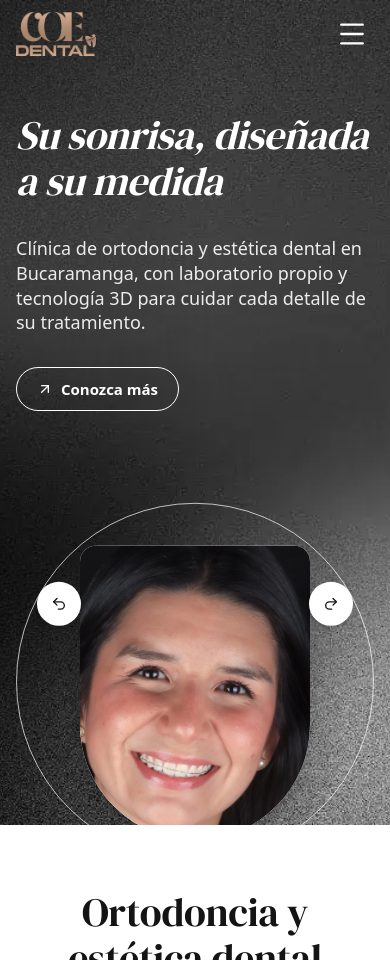
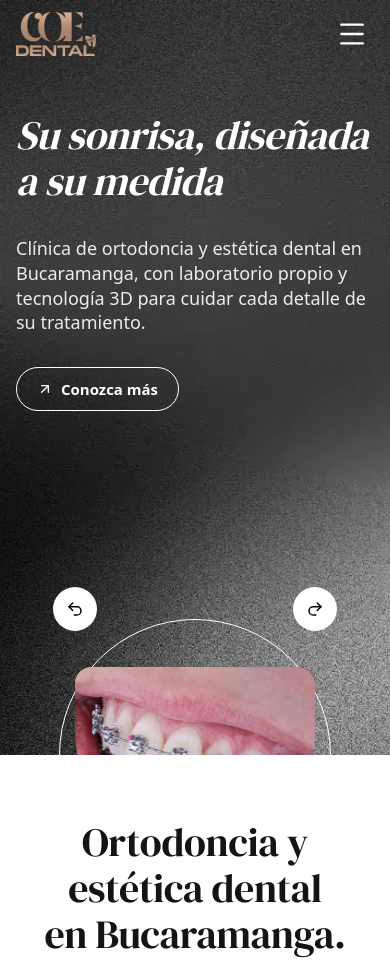
Before and after one commit to lac617a/COE-sanchez, an Astro site: page / in a window 390 px wide. Shown: the top 960 px of the page. Built offline with nearby package versions, Linux system fonts and the light colour scheme; Astro itself is replaced by a stand-in of ours.

Commit message:
feat: rueda de fotos en la portada, como la referencia
Cuatro fotos en arco colocadas alrededor de una rueda (arriba, derecha,
abajo e izquierda). Solo se ve la de arriba; las flechas giran la rueda
un cuarto de vuelta en 0,55 s y la siguiente asoma por abajo. Círculo de
línea fina centrado en el borde inferior de la portada.

Las secciones que recortan contenido pasan a overflow: clip: con hidden,
el foco de las flechas desplazaba la portada en el celular.

Co-Authored-By: Claude Opus 5.5 <noreply@anthropic.com>

```diff
--- a/CLAUDE.md
+++ b/CLAUDE.md
@@ -13,7 +13,7 @@ Las rutas antiguas de la guía (`/cepillado`, `/urgencias`…) redirigen a `/gui
 
 **Referencia visual:** [coedental.pe](https://coedental.pe/). La landing sigue su diseño y su orden de secciones lo más fielmente posible. **Nunca** se copian sus textos, fotos, cifras ni testimonios.
 
-- **Portada:** textura de luz (`public/images/hero-bg.webp`) y titular en DM Serif cursiva. A la derecha va un carrusel circular con fotos en forma de arco (`HeroCarousel`).
+- **Portada:** textura de luz (`public/images/hero-bg.webp`) y titular en DM Serif cursiva. A la derecha va una rueda de 4 fotos en forma de arco que gira un cuarto de vuelta con las flechas (`HeroCarousel`). Las secciones que recortan contenido usan `overflow: clip`, no `hidden`: con `hidden`, el foco de un botón desplaza la sección.
 - **Cabecera:** logo y botón de menú, que abre un menú lateral blanco. Es transparente sobre las portadas oscuras.
 - **Títulos de sección:** Nunito Sans negrita de 32 px (`.section-title`). La serif solo se usa en los titulares grandes (`.display-title`) y en el pie.
 - **Texto base:** 16 px en la landing y 18 px en las guías (`data-area="guias"` en `<html>`).
--- a/src/components/landing/HeroCarousel.astro
+++ b/src/components/landing/HeroCarousel.astro
@@ -5,87 +5,205 @@ import { Redo2, Undo2 } from "lucide-react";
 import type { ImageMetadata } from "astro";
 
 /**
- * Carrusel de la portada, como el de la referencia: un círculo de línea fina, una foto
- * con forma de arco y dos flechas blancas sobre el círculo. Sin JavaScript se ve la primera.
+ * Rueda de fotos de la portada, como la de la referencia: 4 fotos en forma de arco
+ * (54 px arriba, redondas abajo) colocadas arriba, a la derecha, abajo y a la izquierda
+ * de una rueda. Solo se ve la de arriba; la portada recorta el resto, que asoma por abajo.
+ * Las flechas giran la rueda un cuarto de vuelta (0,55 s). Detrás, un círculo de línea
+ * fina centrado en el borde inferior.
  */
 type Slide = {
   src: ImageMetadata;
   alt: string;
-  fit?: "cover" | "contain";
-  /** Encuadre (object-position) para recortar la foto dentro del arco. */
+  /** Encuadre (object-position) dentro del arco. */
   position?: string;
 };
 type Props = { slides: Slide[] };
 
-const { slides } = Astro.props;
+// La rueda tiene 4 puestos: si hay menos fotos, se repiten.
+const slots = Array.from(
+  { length: 4 },
+  (_, index) => Astro.props.slides[index % Astro.props.slides.length],
+);
 ---
 
-<div
-  class="relative mx-auto aspect-square w-full max-w-[26rem] md:max-w-[30rem]"
-  data-hero-carousel
->
-  <!-- Círculo de línea fina -->
-  <div aria-hidden="true" class="absolute inset-0 rounded-full border border-white/70"></div>
+<div class="hero-wheel" data-hero-wheel>
+  <span aria-hidden="true" class="wheel-circle"></span>
 
-  <!-- Fotos con forma de arco (esquinas de 54 px arriba y redondas abajo) -->
-  <div class="absolute inset-x-[18%] top-[12%] bottom-[6%] overflow-hidden rounded-t-[3.4rem] rounded-b-[25rem] bg-white shadow-[0_30px_60px_-25px_rgb(0_0_0/0.8)]">
-    {slides.map((slide, index) => (
+  <div class="wheel-ring" data-ring>
+    {slots.map((slide, index) => (
       <Image
         src={slide.src}
         alt={slide.alt}
-        widths={[360, 600, 800].filter((width) => width <= slide.src.width)}
-        sizes="(min-width: 768px) 22rem, 70vw"
+        widths={[400, 600, 900].filter((width) => width <= slide.src.width)}
+        sizes="(min-width: 1024px) 35rem, (min-width: 768px) 30rem, 15rem"
         loading={index === 0 ? "eager" : "lazy"}
-        data-slide={index}
-        style={{ objectPosition: slide.position ?? "50% 50%" }}
+        class="wheel-card"
+        style={{ "--slot": index, objectPosition: slide.position ?? "50% 50%" }}
         aria-hidden={index === 0 ? undefined : "true"}
-        class:list={[
-          "absolute inset-0 h-full w-full transition-opacity duration-500",
-          slide.fit === "contain" ? "object-contain p-8" : "object-cover",
-          index === 0 ? "opacity-100" : "opacity-0",
-        ]}
+        data-card
       />
     ))}
   </div>
 
-  {slides.length > 1 && (
-    <>
-      <button
-        type="button"
-        data-dir="-1"
-        class="absolute top-[22%] left-[6%] grid size-11 place-items-center rounded-full bg-white text-ink shadow-md transition-transform hover:scale-105"
-      >
-        <Undo2 aria-hidden="true" className="size-4" />
-        <span class="sr-only">Foto anterior</span>
-      </button>
-      <button
-        type="button"
-        data-dir="1"
-        class="absolute top-[22%] right-[6%] grid size-11 place-items-center rounded-full bg-white text-ink shadow-md transition-transform hover:scale-105"
-      >
-        <Redo2 aria-hidden="true" className="size-4" />
-        <span class="sr-only">Foto siguiente</span>
-      </button>
-    </>
-  )}
+  <div class="wheel-arrows">
+    <button type="button" class="wheel-arrow" data-dir="-1">
+      <Undo2 aria-hidden="true" className="size-[1.125rem]" />
+      <span class="sr-only">Foto anterior</span>
+    </button>
+    <button type="button" class="wheel-arrow" data-dir="1">
+      <Redo2 aria-hidden="true" className="size-[1.125rem]" />
+      <span class="sr-only">Foto siguiente</span>
+    </button>
+  </div>
 </div>
 
+<style>
+  /* Medidas de la referencia: celular, tableta (≤ 1024 px) y escritorio. */
+  .hero-wheel {
+    --card-w: 15rem;
+    --card-h: 11.5rem;
+    --radius: 13rem; /* del centro de la rueda al centro de cada foto */
+    --top: 0.5rem;
+    --height: 19rem; /* alto visible antes del borde de la portada */
+    --circle: 17rem;
+    --arrow: 2.75rem;
+    --arrow-y: 8.5rem;
+    --arrow-x: 7.5rem;
+
+    position: relative;
+    height: var(--height);
+  }
+
+  @media (min-width: 768px) {
+    .hero-wheel {
+      --card-w: 30rem;
+      --card-h: 17.5rem;
+      --radius: 22rem;
+      --top: 1.25rem;
+      --height: 26.25rem;
+      --circle: 32.5rem;
+      --arrow: 3.125rem;
+      --arrow-y: 12.5rem;
+      --arrow-x: 7.2rem;
+    }
+  }
+
+  @media (min-width: 1025px) {
+    .hero-wheel {
+      --card-w: 35rem;
+      --card-h: 25rem;
+      --radius: 31rem;
+      --top: 3.125rem;
+      --height: 34.375rem;
+      --arrow: 3.75rem;
+      --arrow-y: 18.125rem;
+      --arrow-x: 11.875rem;
+    }
+  }
+
+  .wheel-circle {
+    position: absolute;
+    left: 50%;
+    top: 100%;
+    width: var(--circle);
+    aspect-ratio: 1;
+    translate: -50% -50%;
+    border: 1px solid #fff;
+    border-radius: 50%;
+    pointer-events: none;
+  }
+
+  /* Centro de la rueda: debajo de la foto de arriba, a una distancia igual al radio. */
+  .wheel-ring {
+    position: absolute;
+    left: 50%;
+    top: calc(var(--top) + var(--card-h) / 2 + var(--radius));
+    width: 0;
+    height: 0;
+    z-index: 1;
+    rotate: var(--turn, 0deg);
+    transition: rotate 0.55s cubic-bezier(0.4, 0, 0.2, 1);
+  }
+
+  .wheel-card {
+    position: absolute;
+    left: calc(var(--card-w) / -2);
+    top: calc(var(--card-h) / -2);
+    width: var(--card-w);
+    height: var(--card-h);
+    max-width: none;
+    object-fit: cover;
+    border-radius: 54px 54px 400px 400px;
+    /* Cada foto en su puesto: 0 arriba, 1 derecha, 2 abajo, 3 izquierda, mirando hacia fuera. */
+    transform: rotate(calc(var(--slot) * 90deg)) translateY(calc(var(--radius) * -1));
+    user-select: none;
+  }
+
+  .wheel-arrows {
+    position: absolute;
+    left: 50%;
+    top: var(--arrow-y);
+    z-index: 2;
+    display: flex;
+    gap: calc(var(--arrow-x) * 2 - var(--arrow));
+    translate: -50% 0;
+  }
+
+  .wheel-arrow {
+    display: grid;
+    place-items: center;
+    width: var(--arrow);
+    height: var(--arrow);
+    border-radius: 50%;
+    background: #fff;
+    color: #040006;
+    cursor: pointer;
+    transition:
+      background 0.2s,
+      color 0.2s;
+  }
+
+  .wheel-arrow:hover,
+  .wheel-arrow:focus-visible {
+    background: #040006;
+    color: #fff;
+  }
+
+  @media (prefers-reduced-motion: reduce) {
+    .wheel-ring {
+      transition: none;
+    }
+  }
+</style>
+
 <script>
-  for (const root of document.querySelectorAll<HTMLElement>("[data-hero-carousel]")) {
-    const slides = [...root.querySelectorAll<HTMLElement>("[data-slide]")];
-    let current = 0;
-    const show = (next: number) => {
-      current = (next + slides.length) % slides.length;
-      slides.forEach((slide, index) => {
-        const active = index === current;
-        slide.classList.toggle("opacity-100", active);
-        slide.classList.toggle("opacity-0", !active);
-        if (active) slide.removeAttribute("aria-hidden");
-        else slide.setAttribute("aria-hidden", "true");
+  for (const root of document.querySelectorAll<HTMLElement>("[data-hero-wheel]")) {
+    const ring = root.querySelector<HTMLElement>("[data-ring]")!;
+    const cards = [...root.querySelectorAll<HTMLElement>("[data-card]")];
+    let turn = 0; // cuartos de vuelta acumulados (no se reinicia: siempre gira hacia el mismo lado)
+    let busy = false;
+
+    const update = () => {
+      ring.style.setProperty("--turn", `${turn * 90}deg`);
+      // La foto de arriba es la del puesto que quedó en 0°.
+      const front = ((-turn % 4) + 4) % 4;
+      cards.forEach((card, index) => {
+        if (index === front) card.removeAttribute("aria-hidden");
+        else card.setAttribute("aria-hidden", "true");
       });
     };
+
     root.querySelectorAll<HTMLButtonElement>("[data-dir]").forEach((button) => {
-      button.addEventListener("click", () => show(current + Number(button.dataset.dir)));
+      button.addEventListener("click", () => {
+        if (busy) return;
+        busy = true;
+        // "Siguiente" gira en sentido horario: la de arriba sale por la derecha
+        // y entra la de la izquierda, como en la referencia.
+        turn += Number(button.dataset.dir);
+        update();
+        window.setTimeout(() => (busy = false), 580);
+      });
     });
+    update();
   }
 </script>
--- a/src/data/photos.ts
+++ b/src/data/photos.ts
@@ -34,7 +34,7 @@ export const PHOTOS = {
   pacienteEstetica: {
     src: pacienteEstetica,
     alt: "Paciente de la clínica sonriendo después de su tratamiento de estética dental.",
-    position: "50% 60%",
+    position: "50% 72%",
   },
   sonrisaEstetica: {
     src: sonrisaEstetica,
--- a/src/pages/index.astro
+++ b/src/pages/index.astro
@@ -81,8 +81,8 @@ function initials(name: string): string {
           Conozca más
         </ArrowLink>
       </div>
-      <div class="self-end overflow-hidden pt-4 md:pt-10">
-        <div class="translate-y-[10%]">
+      <!-- La rueda llega hasta el borde inferior: la portada recorta las fotos de abajo. -->
+      <div class="self-end">
         <HeroCarousel
           slides={[
             PHOTOS.pacienteOrtodoncia,
@@ -91,7 +91,6 @@ function initials(name: string): string {
             PHOTOS.brackets,
           ]}
         />
-        </div>
       </div>
     </div>
   </section>
@@ -203,7 +202,7 @@ function initials(name: string): string {
   <!-- Especialidades: carrusel sobre medio círculo de línea fina, como la referencia -->
   <section
     aria-labelledby="especialidades"
-    class="relative isolate overflow-hidden bg-[#fbfbfb] pt-10 pb-20 sm:pt-14 sm:pb-28"
+    class="relative isolate overflow-clip bg-[#fbfbfb] pt-10 pb-20 sm:pt-14 sm:pb-28"
   >
     <svg
       aria-hidden="true"
@@ -304,7 +303,7 @@ function initials(name: string): string {
   </section>
 
   <!-- AlineaPro (en la referencia: convenios corporativos) -->
-  <section aria-labelledby="alineapro" class="relative isolate overflow-hidden pb-16 sm:pb-24">
+  <section aria-labelledby="alineapro" class="relative isolate overflow-clip pb-16 sm:pb-24">
     <ArcLine className="pointer-events-none absolute top-0 -left-40 -z-10 w-[42rem] max-w-none text-ink/25" />
     <div class="container-page">
       <div class="mx-auto grid max-w-[53rem] items-center gap-10 md:grid-cols-2 md:gap-12">
--- a/src/styles/global.css
+++ b/src/styles/global.css
@@ -312,7 +312,7 @@
 
   /* Portada a todo el ancho con la textura de luz (public/images/hero-bg.webp). */
   .hero-surface {
-    @apply relative isolate overflow-hidden text-white;
+    @apply relative isolate overflow-clip text-white;
     background:
       linear-gradient(90deg, rgb(0 0 0 / 0.35), transparent 55%),
       #050505 url("/images/hero-bg.webp") center / cover no-repeat;
```
Lines whose indentation alone changed are shown as unchanged.
